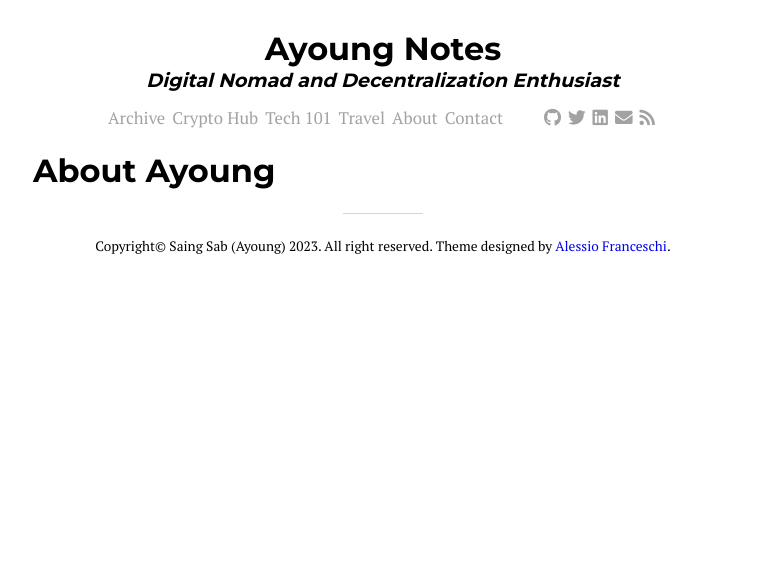
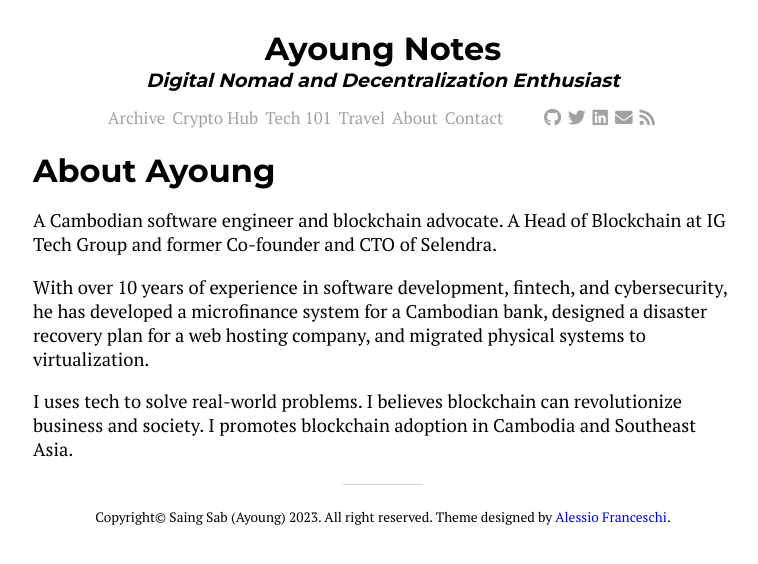
Before and after one commit to saingsab/saingsab.github.io, a Jekyll site: the page built from about.md, in a window 1280 px wide. Shown: the top 564 px of the page, without its empty margins (257-1015 px from the left). Built offline with Jekyll 4.4.1, drawn with Linux system fonts in a browser that asks for light colours; nearby versions of some CDN libraries.

Commit message:
add about

```diff
--- a/about.md
+++ b/about.md
@@ -4,3 +4,8 @@ title: About
 ---
 
 # About Ayoung
+A Cambodian software engineer and blockchain advocate. A Head of Blockchain at IG Tech Group and former Co-founder and CTO of Selendra.
+
+With over 10 years of experience in software development, fintech, and cybersecurity, he has developed a microfinance system for a Cambodian bank, designed a disaster recovery plan for a web hosting company, and migrated physical systems to virtualization.
+
+I uses tech to solve real-world problems. I believes blockchain can revolutionize business and society. I promotes blockchain adoption in Cambodia and Southeast Asia.
```
